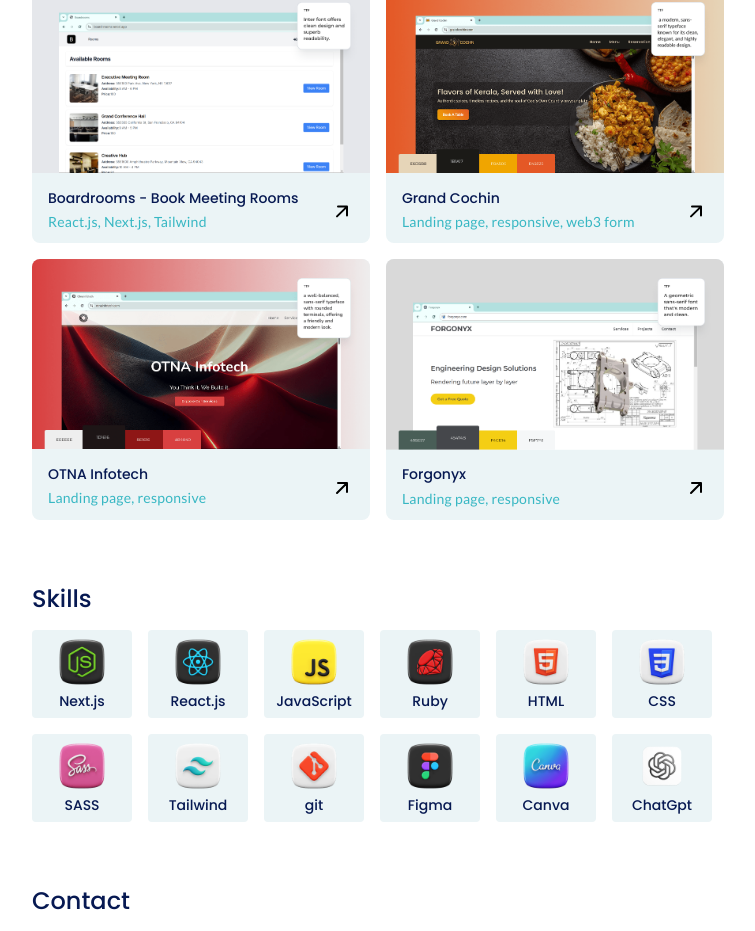
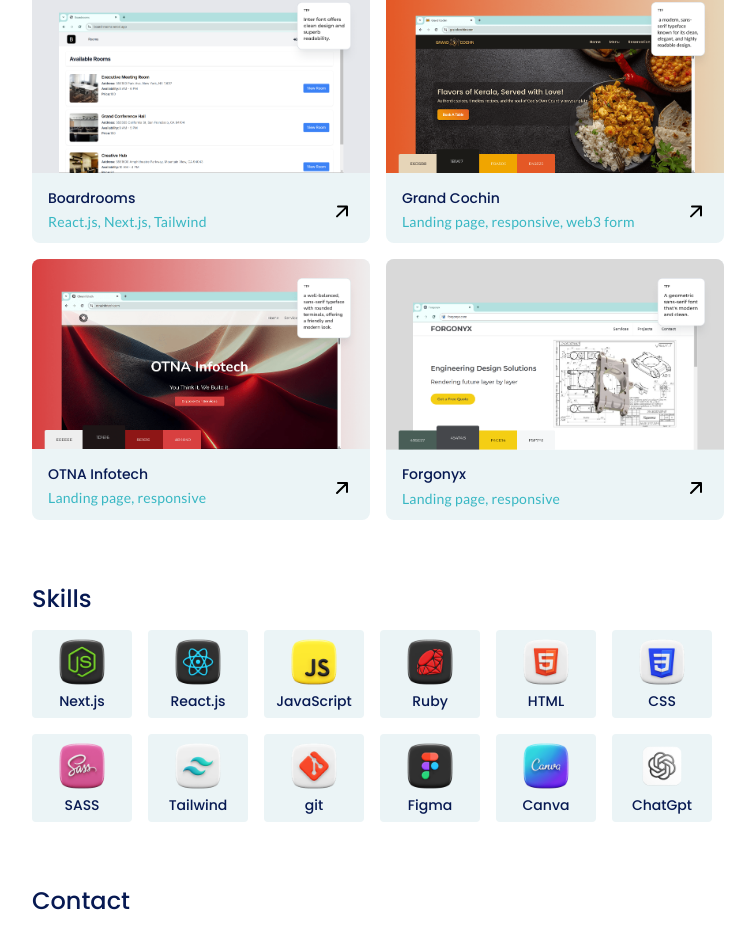
Before and after one commit to harrythettayil/portfolio-react, a React (Vite) app: page / in a window 1280 px wide. Shown: the part 1147-2078 px from the top of the page, without its empty margins (256-1011 px from the left). Built offline with nearby package versions, Linux system fonts and the light colour scheme.

Commit message:
title update

```diff
--- a/src/components/project/projects.js
+++ b/src/components/project/projects.js
@@ -21,7 +21,7 @@
   {
     href: "https://board-rooms.vercel.app/",
     img: boardroomsImage, // Use the imported image
-    title: "Boardrooms - Book Meeting Rooms",
+    title: "Boardrooms",
     tools: "React.js, Next.js, Tailwind",
   },
   {
```
